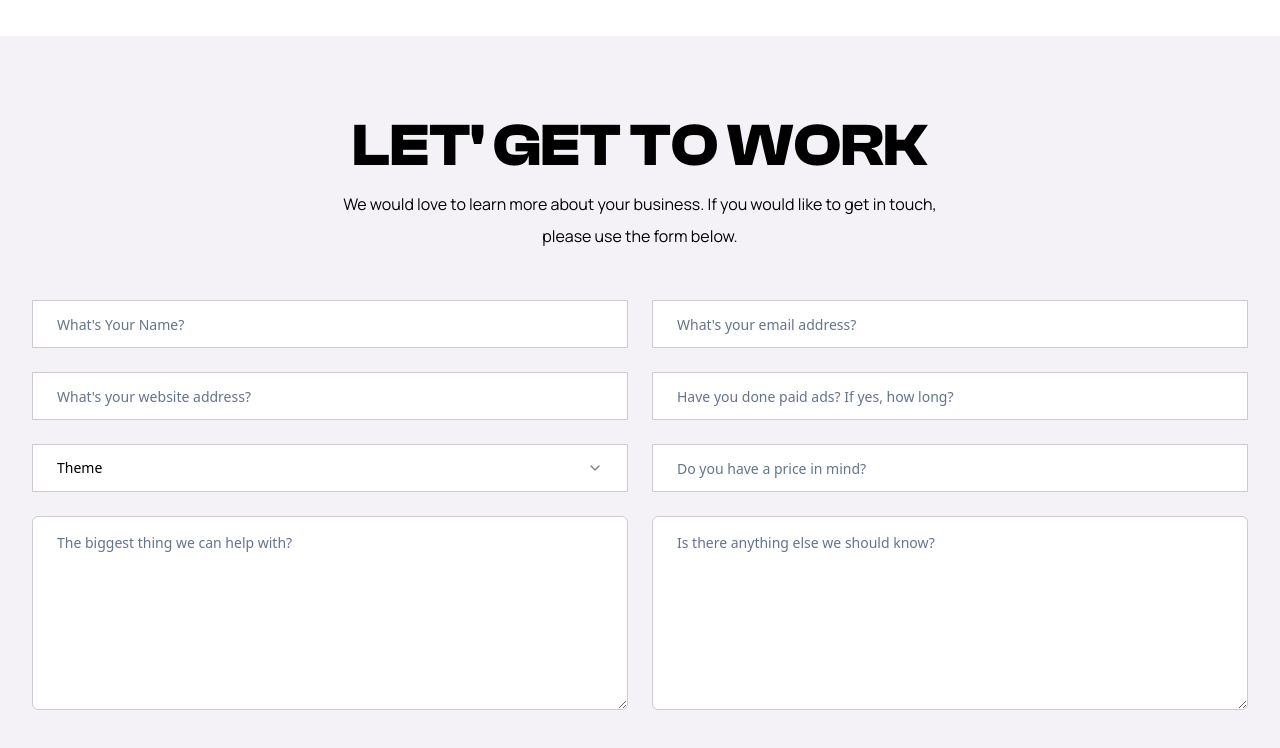
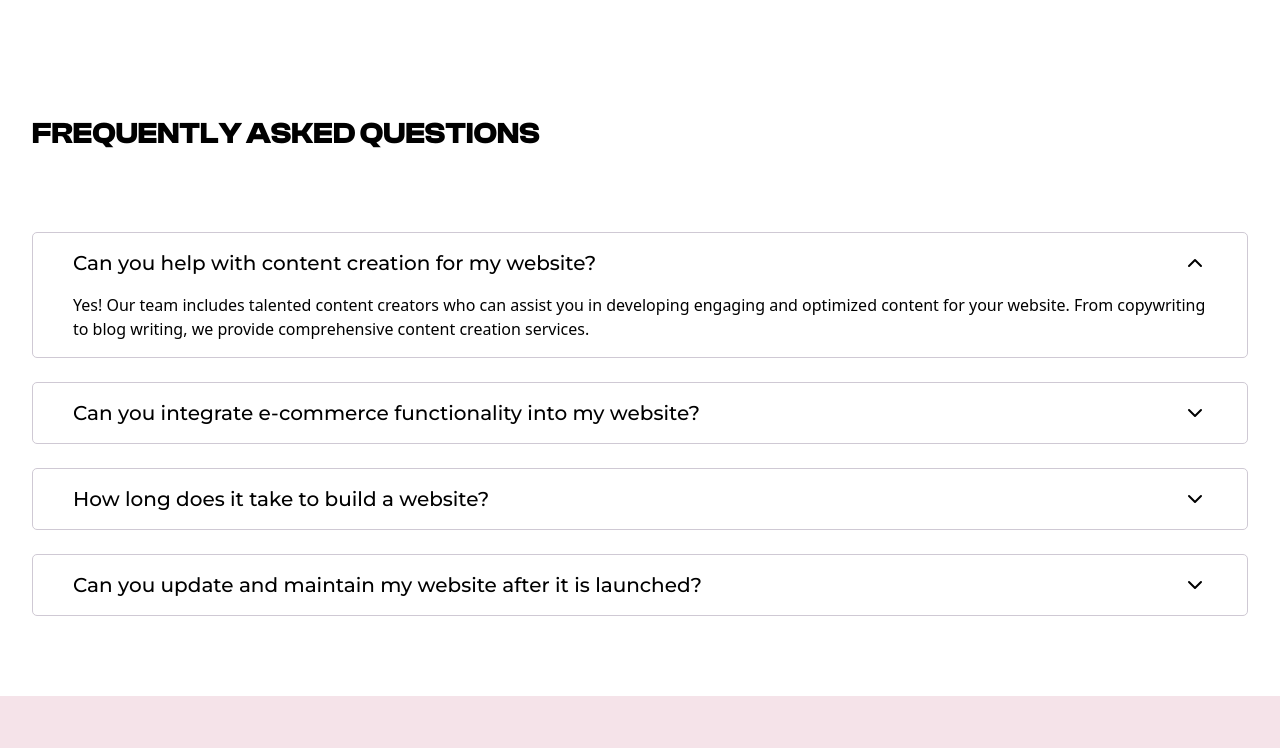
Before and after one commit to ornelasedward/mired_site, a Next.js app: page /contact in a window 1280 px wide. Shown: the part 722-1470 px from the top of the page. Built offline with nearby package versions, Linux system fonts and the light colour scheme.

Commit message:
adding contact info

```diff
--- a/app/contact/ContactForm.tsx
+++ b/app/contact/ContactForm.tsx
@@ -21,7 +21,20 @@ const ContactForm = () => {
           </p>
         </div>
 
-        <div>
+
+        <div className="py-20 px-4">
+          <ul>
+            <li>
+            <h1>Phone: (469)619-7722</h1>
+            </li>
+            <li>
+            <h1>email: contactmired@gmail.com</h1>
+            </li>
+          </ul>
+
+        </div>
+
+        {/* <div>
           <form className="grid grid-cols-1 lg:grid-cols-2 gap-6 mt-12">
             <Input
               type="text"
@@ -84,7 +97,7 @@ const ContactForm = () => {
           <div className="flex justify-center mt-12">
             <CustomButton>submit Your Consultation </CustomButton>
           </div>
-        </div>
+        </div> */}
       </div>
     </div>
   );
--- a/app/contact/page.tsx
+++ b/app/contact/page.tsx
@@ -11,7 +11,7 @@ const Contact = () => {
       <div className=" py-5">
         <Sponsars />
       </div>
-      <ContactForm />
+      {/* <ContactForm /> */}
       <Faqs className=" !bg-white" />
       <LetsTalk className="" />
     </div>
```
